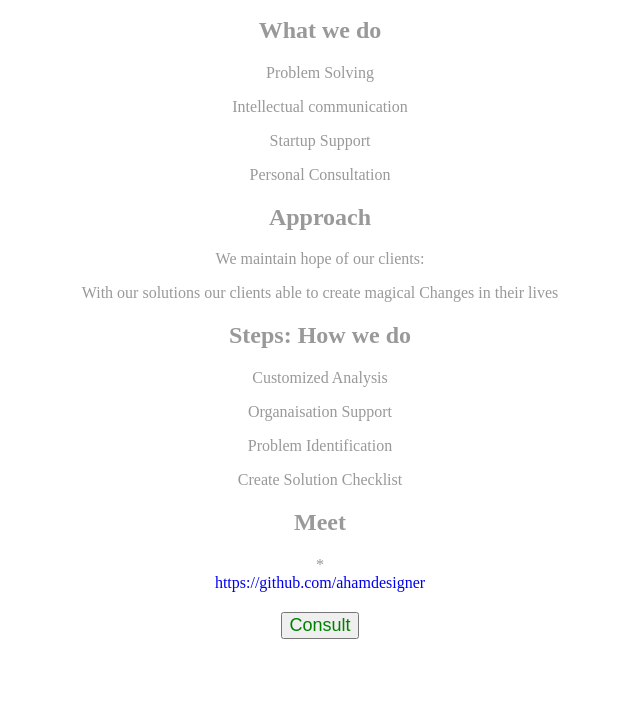
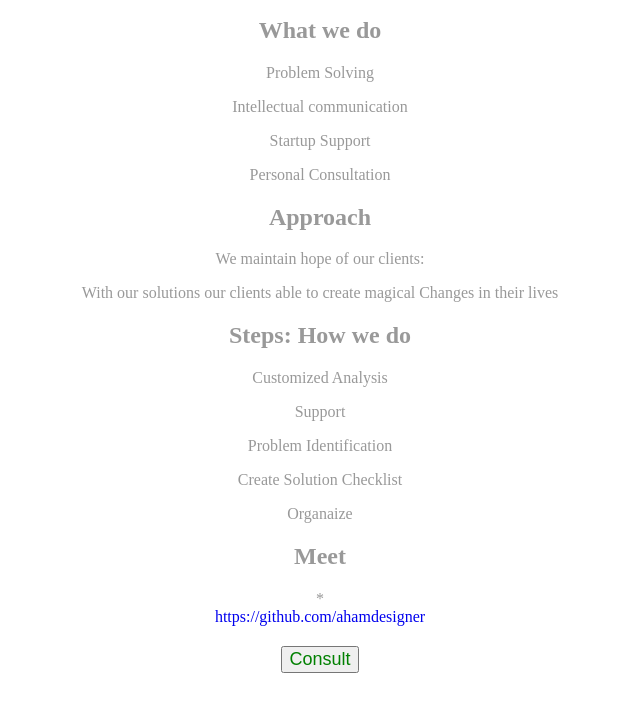
Before and after one commit to ahamdesigner/bodhi, a plain HTML site: page index.html in a window 1280 px wide. Shown: the part 330-1041 px from the top of the page, without its empty margins (320-960 px from the left). Before the commit the page ends 1007 px from the top, so only its background shows below. Drawn offline with Linux system fonts and the light colour scheme.

Commit message:
Update index.html
Updated

```diff
--- a/index.html
+++ b/index.html
@@ -77,11 +77,13 @@ Changes in their lives
 
 <p>Customized Analysis</p>
 
-<p>Organaisation Support</p>
+<p>Support</p>
 
 <p>Problem Identification</p>
 
 <p>Create Solution Checklist</p>
+
+<p>Organaize</p>
 
 </article>
 
```
